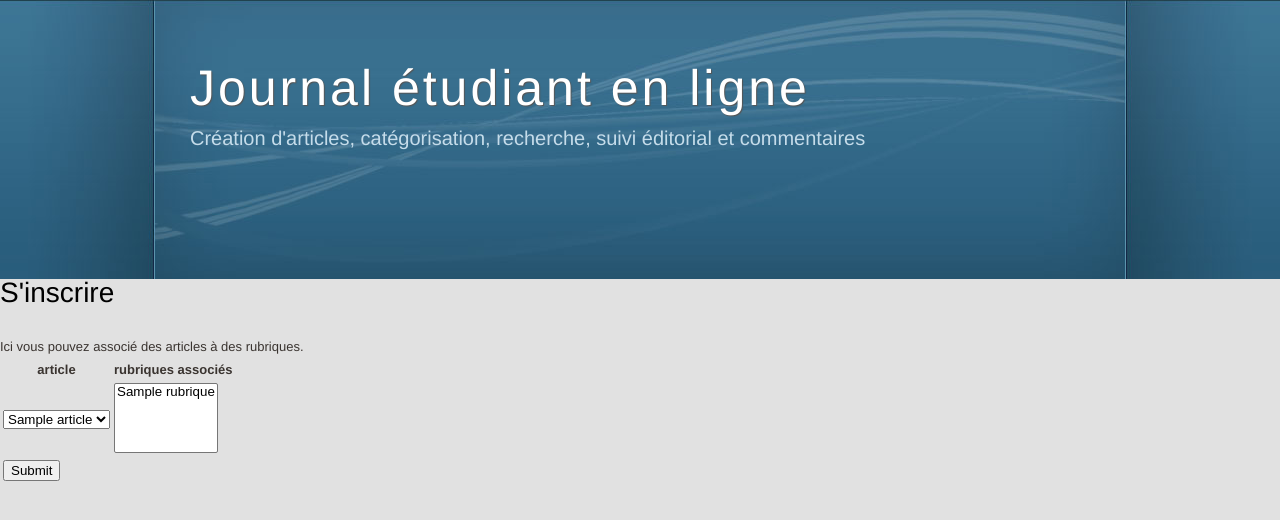
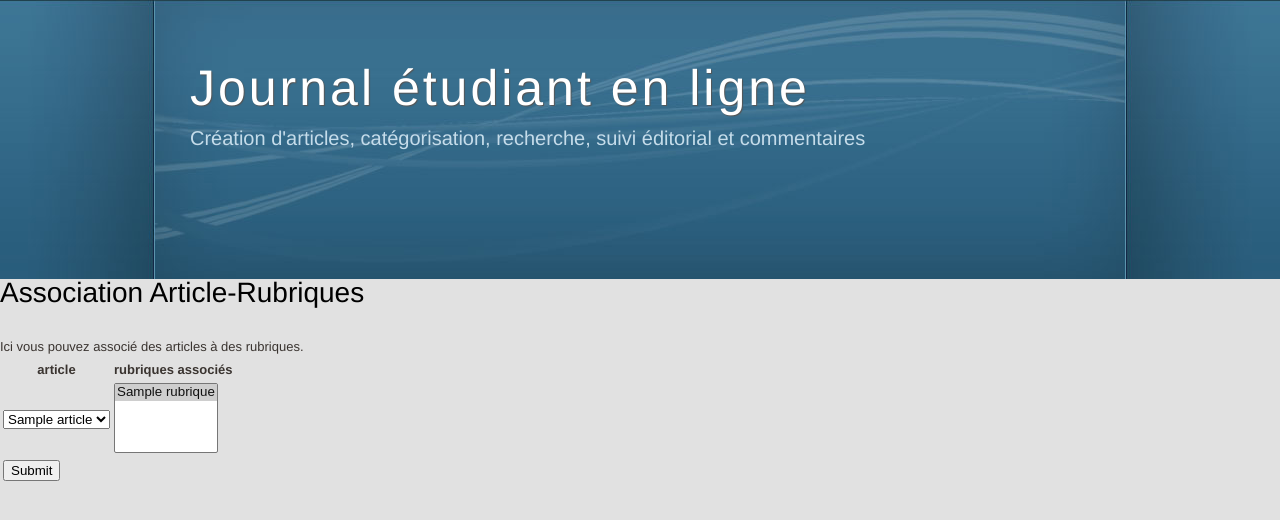
Before and after one commit to tkapilraj/nf17_fil_electronique, a PHP site: template vues/v_assoc_rub_article.php in a window 1280 px wide. Shown: the part 201-721 px from the top of the page. Run offline with PHP 8.4, Linux system fonts and the light colour scheme; the template is opened without the code that fills it: most values are stand-ins (such as "Sample title", 1, 10 or a date in 2020).

Commit message:
Correction Titres et selection rubriques

```diff
--- a/vues/v_assoc_rub_article.php
+++ b/vues/v_assoc_rub_article.php
@@ -1,4 +1,4 @@
-<h2>S'inscrire</h2>
+<h2>Association Article-Rubriques</h2>
 <?php
 if (! empty($erreur)){
 	print "<h3 class=\"erreur\">$erreur</h3>";
@@ -42,11 +42,15 @@ else{
 			<td>
 				<select name="rubriques[]" multiple >
 					<?php
+						$selected=true;
 						foreach ($rubriques as $rubrique)
 						{
-							print "<option value=\"$rubrique\">
-							$rubrique
-							</option>";
+							print "<option value=\"$rubrique\"";
+							if ($selected){
+								print " selected ";
+								$selected=false;
+							}
+							print ">".$rubrique."</option>";
 						}
 					?>
 				</select>
--- a/vues/v_creer_rubrique.php
+++ b/vues/v_creer_rubrique.php
@@ -1,4 +1,4 @@
-<h2>S'inscrire</h2>
+<h2>Ajout de rubriques</h2>
 <?php
 if (! empty($erreur)){
 	print "<h3 class=\"erreur\">$erreur</h3>";
```
